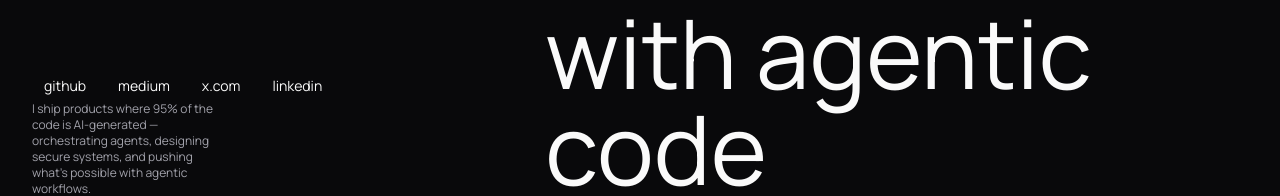
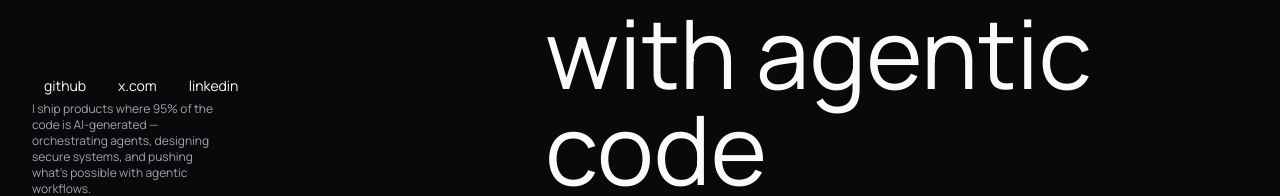
Before and after one commit to danieletulone/danieletulone, a Next.js app: page / in a window 1280 px wide. Shown: the part 671-867 px from the top of the page. Built offline with nearby package versions, Linux system fonts and the light colour scheme.

Commit message:
feat: fill X social link and remove Medium from all pages
Co-Authored-By: Claude Opus 4.6 (1M context) <noreply@anthropic.com>

```diff
--- a/src/app/(home)/page.tsx
+++ b/src/app/(home)/page.tsx
@@ -6,10 +6,11 @@ const jsonLd = {
   '@type': 'Person',
   name: 'Daniele Tulone',
   jobTitle: 'CTO & AI Lead',
-  url: 'https://danieletulone.com',
-  image: 'https://danieletulone.com/daniele-tulone.jpeg',
+  url: 'https://danieletulone.vercel.app',
+  image: 'https://danieletulone.vercel.app/daniele-tulone.jpeg',
   sameAs: [
     'https://github.com/danieletulone',
+    'https://x.com/_toolone_',
     'https://linkedin.com/in/daniele-tulone-994b38173',
   ],
   worksFor: {
@@ -46,9 +47,8 @@ export default function HomePage() {
       <footer className="px-4 sm:px-8 pb-4 sm:pb-8">
         <nav aria-label="Social links" className="flex flex-wrap gap-x-1 sm:gap-x-2">
           <span className="animate-fade-up" style={{ animationDelay: '400ms' }}><ButtonWithSlidingText href="https://github.com/danieletulone">github</ButtonWithSlidingText></span>
-          <span className="animate-fade-up" style={{ animationDelay: '460ms' }}><ButtonWithSlidingText href="#">medium</ButtonWithSlidingText></span>
-          <span className="animate-fade-up" style={{ animationDelay: '520ms' }}><ButtonWithSlidingText href="#">x.com</ButtonWithSlidingText></span>
-          <span className="animate-fade-up" style={{ animationDelay: '580ms' }}><ButtonWithSlidingText href="https://linkedin.com/in/daniele-tulone-994b38173">linkedin</ButtonWithSlidingText></span>
+          <span className="animate-fade-up" style={{ animationDelay: '460ms' }}><ButtonWithSlidingText href="https://x.com/_toolone_">x.com</ButtonWithSlidingText></span>
+          <span className="animate-fade-up" style={{ animationDelay: '520ms' }}><ButtonWithSlidingText href="https://linkedin.com/in/daniele-tulone-994b38173">linkedin</ButtonWithSlidingText></span>
         </nav>
       </footer>
     </div>
--- a/src/components/footer.tsx
+++ b/src/components/footer.tsx
@@ -5,9 +5,8 @@ export default function Footer() {
     <footer className="px-4 sm:px-8 pb-4 sm:pb-8">
       <nav aria-label="Social links" className="flex flex-wrap gap-x-1 sm:gap-x-2">
         <span className="animate-fade-up" style={{ animationDelay: '400ms' }}><ButtonWithSlidingText href="https://github.com/danieletulone">github</ButtonWithSlidingText></span>
-        <span className="animate-fade-up" style={{ animationDelay: '460ms' }}><ButtonWithSlidingText href="#">medium</ButtonWithSlidingText></span>
-        <span className="animate-fade-up" style={{ animationDelay: '520ms' }}><ButtonWithSlidingText href="#">x.com</ButtonWithSlidingText></span>
-        <span className="animate-fade-up" style={{ animationDelay: '580ms' }}><ButtonWithSlidingText href="https://linkedin.com/in/daniele-tulone-994b38173">linkedin</ButtonWithSlidingText></span>
+        <span className="animate-fade-up" style={{ animationDelay: '460ms' }}><ButtonWithSlidingText href="https://x.com/_toolone_">x.com</ButtonWithSlidingText></span>
+        <span className="animate-fade-up" style={{ animationDelay: '520ms' }}><ButtonWithSlidingText href="https://linkedin.com/in/daniele-tulone-994b38173">linkedin</ButtonWithSlidingText></span>
       </nav>
     </footer>
   );
--- a/src/components/mobile-nav.tsx
+++ b/src/components/mobile-nav.tsx
@@ -12,8 +12,7 @@ const links = [
 
 const socials = [
   { href: 'https://github.com/danieletulone', label: 'github' },
-  { href: '#', label: 'medium' },
-  { href: '#', label: 'x.com' },
+  { href: 'https://x.com/_toolone_', label: 'x.com' },
   { href: 'https://linkedin.com/in/daniele-tulone-994b38173', label: 'linkedin' },
 ];
 
```
